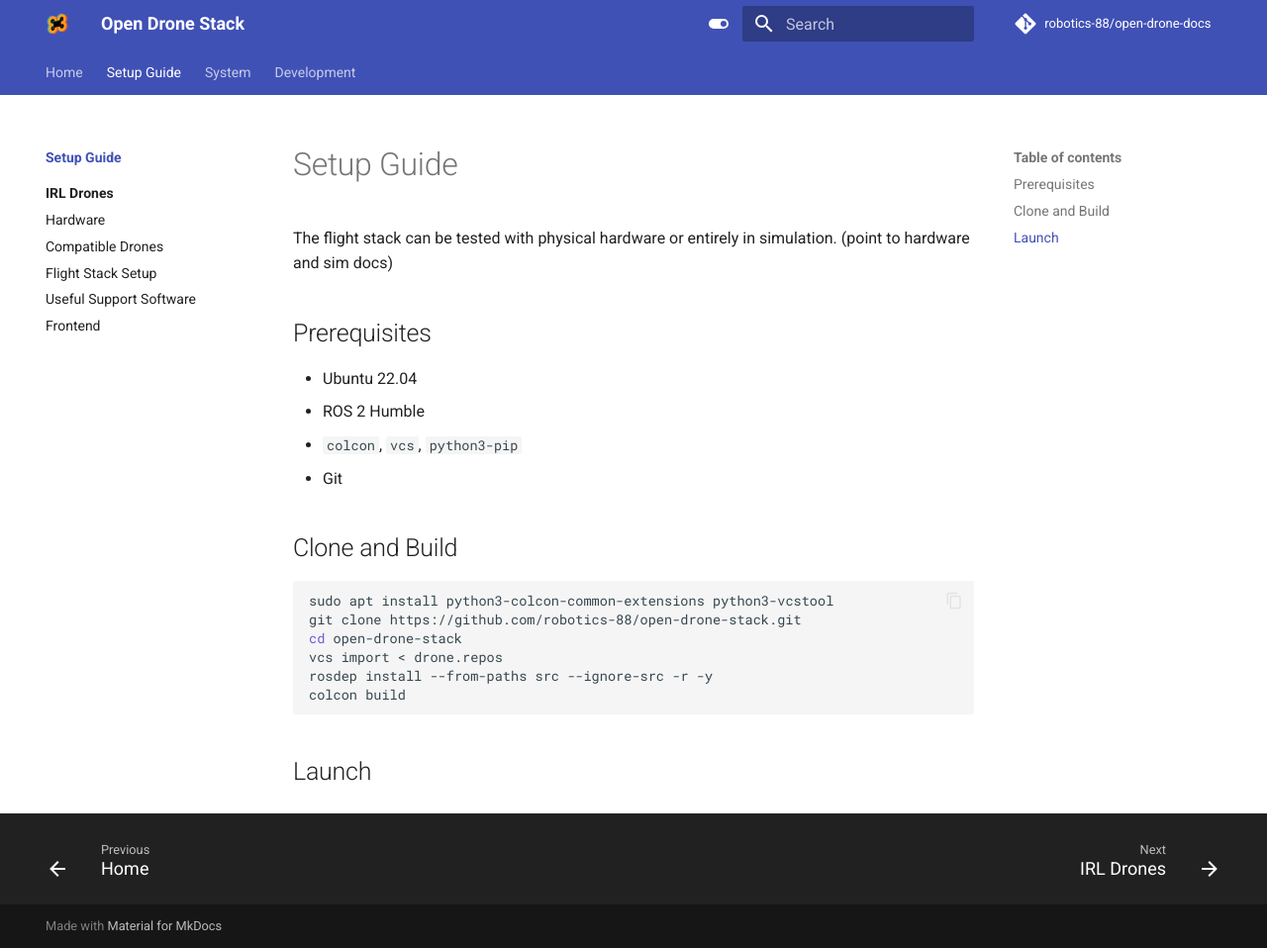
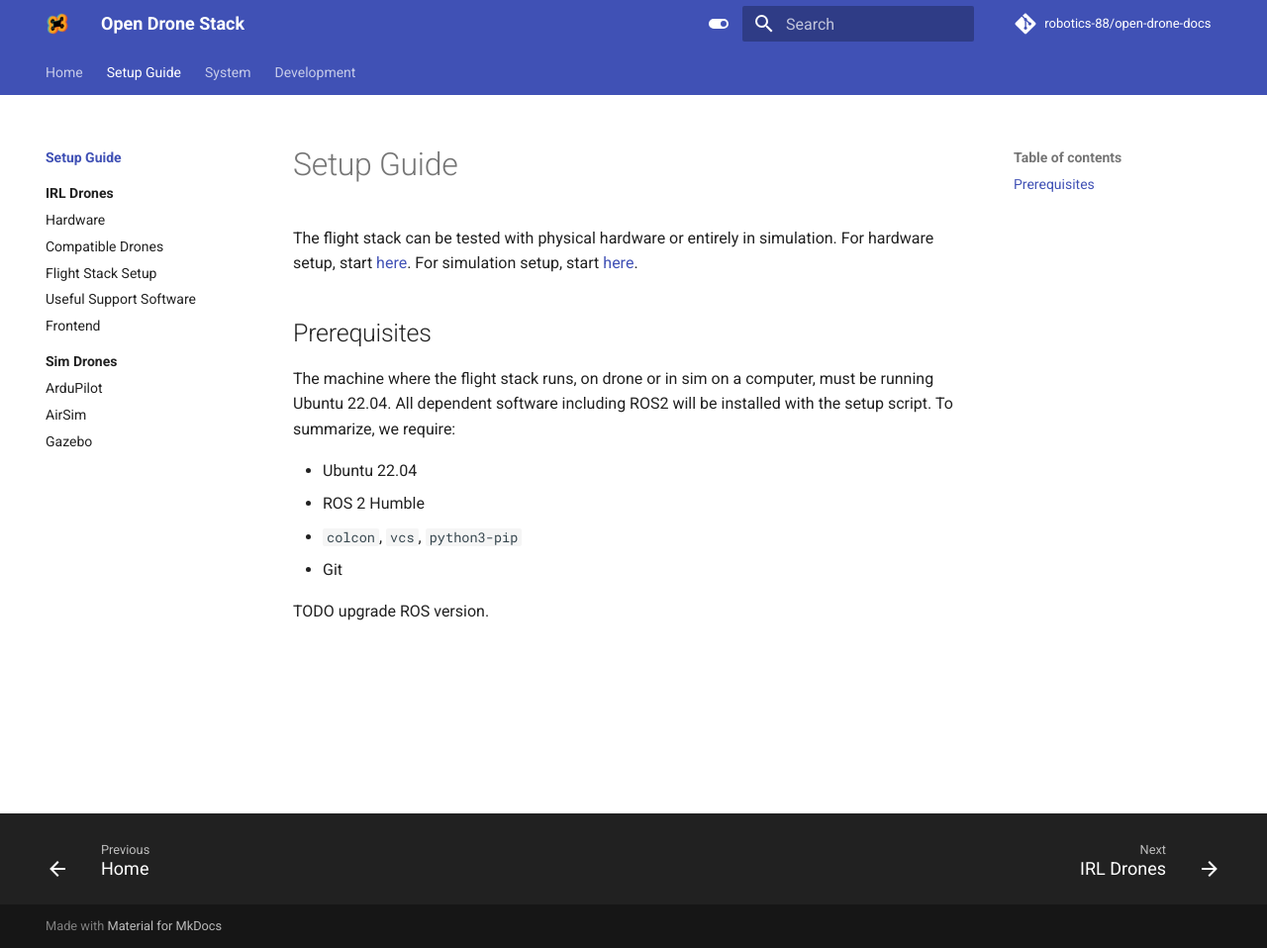
Before and after one commit to robotics-88/open-drone-docs, an MkDocs documentation site: the page built from docs/setup/index.md, in a window 1280 px wide and 958 px high. Shown: the whole window at 99% size. Built offline with MkDocs 1.6.1 and Material for MkDocs 9.7.7, drawn with Linux system fonts in a browser that asks for light colours; comment, search, counter and statistics services are not loaded.

Commit message:
Added sim setup instructions

````diff
--- a/docs/setup/index.md
+++ b/docs/setup/index.md
@@ -1,23 +1,13 @@
 # Setup Guide
 
-The flight stack can be tested with physical hardware or entirely in simulation. (point to hardware and sim docs)
+The flight stack can be tested with physical hardware or entirely in simulation. For hardware setup, start [here](drones/index.md). For simulation setup, start [here](simulation/index.md).
 
 ## Prerequisites
+The machine where the flight stack runs, on drone or in sim on a computer, must be running Ubuntu 22.04. All dependent software including ROS2 will be installed with the setup script. To summarize, we require:
 
 - Ubuntu 22.04
 - ROS 2 Humble
 - `colcon`, `vcs`, `python3-pip`
 - Git
 
-## Clone and Build
-
-```bash
-sudo apt install python3-colcon-common-extensions python3-vcstool
-git clone https://github.com/robotics-88/open-drone-stack.git
-cd open-drone-stack
-vcs import < drone.repos
-rosdep install --from-paths src --ignore-src -r -y
-colcon build
-```
-
-## Launch
+TODO upgrade ROS version.
--- a/mkdocs.yml
+++ b/mkdocs.yml
@@ -74,6 +74,11 @@
           - Flight Stack Setup: setup/drones/flightstack.md
           - Useful Support Software: setup/drones/support.md
           - Frontend: setup/drones/frontend.md
+      - Sim Drones:
+          - Sim Drones: setup/simulation/index.md
+          - ArduPilot: setup/simulation/ardupilot.md
+          - AirSim: setup/simulation/airsim.md
+          - Gazebo: setup/simulation/gazebo.md
   - System:
       - System: system/index.md
       - Usage: system/usage.md
````
Also changed, not shown: docs/setup/simulation/airsim.md (added, +93 -0 lines), docs/setup/simulation/ardupilot.md (added, +31 -0 lines), docs/setup/simulation/gazebo.md (added, +33 -0 lines), docs/setup/simulation/index.md (added, +9 -0 lines).
